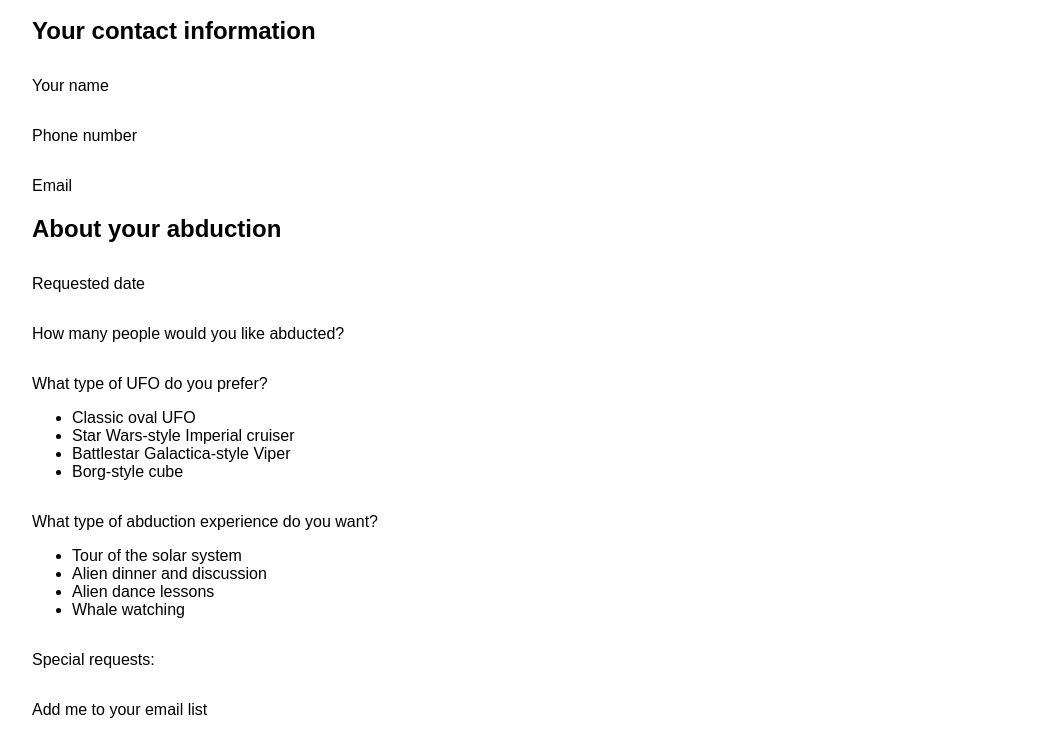
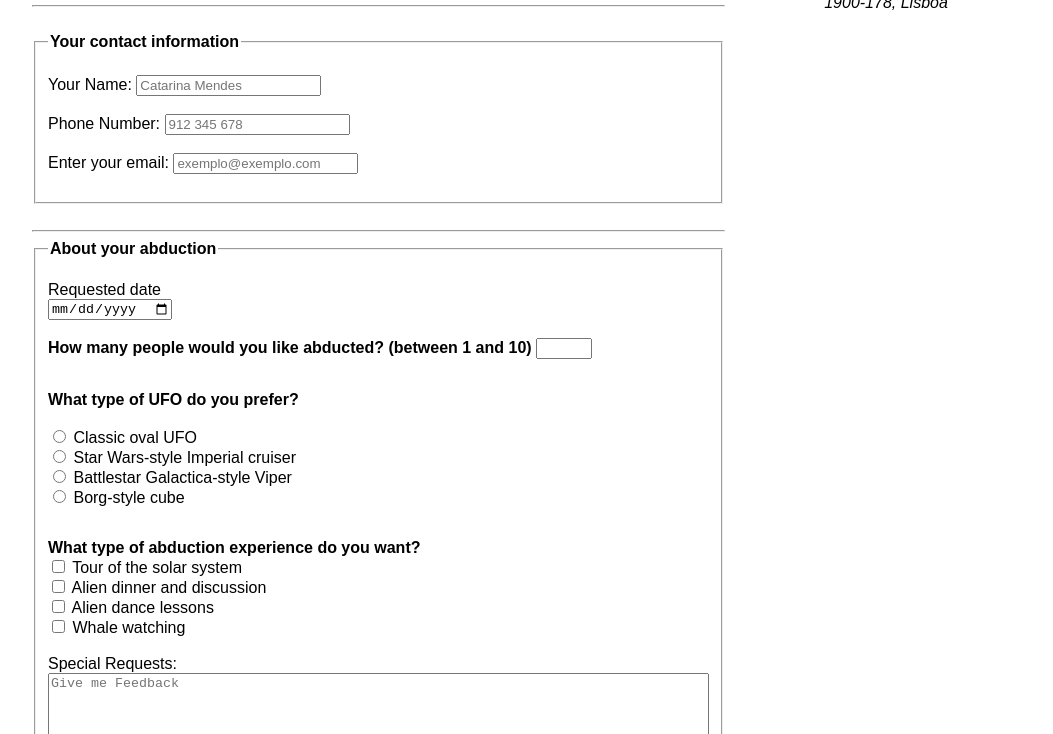
Before and after one commit to CatarinaFilipaMendes/html_2, a plain HTML site: page index.html in a window 1280 px wide. Shown: the part 135-869 px from the top of the page, without its empty margins (112-1165 px from the left). Drawn offline with Linux system fonts and the light colour scheme.

Commit message:
Alteracao1

```diff
--- a/index.html
+++ b/index.html
@@ -7,6 +7,7 @@
     <link href="css/style.css" rel="stylesheet" />
     <title>Alien Abduction Order Form</title>
   </head>
+
   <body>
     <div class="wrapper">
       <section>
@@ -15,30 +16,129 @@
           Fill out the form below to place an order for an alien abduction by
           one of our fine UFOs.
         </p>
-        <h2>Your contact information</h2>
-        <p>Your name</p>
-        <p>Phone number</p>
-        <p>Email</p>
+        <br />
+        <hr />
+        <br />
 
-        <h2>About your abduction</h2>
-        <p>Requested date</p>
-        <p>How many people would you like abducted?</p>
-        <p>What type of UFO do you prefer?</p>
-        <ul>
-          <li>Classic oval UFO</li>
-          <li>Star Wars-style Imperial cruiser</li>
-          <li>Battlestar Galactica-style Viper</li>
-          <li>Borg-style cube</li>
-        </ul>
-        <p>What type of abduction experience do you want?</p>
-        <ul>
-          <li>Tour of the solar system</li>
-          <li>Alien dinner and discussion</li>
-          <li>Alien dance lessons</li>
-          <li>Whale watching</li>
-        </ul>
-        <p>Special requests:</p>
-        <p>Add me to your email list</p>
+        <form>
+          <fieldset>
+            <legend><strong>Your contact information</strong></legend>
+            <br />
+            <label for="name">Your Name:</label>
+            <input
+              type="text"
+              id="name"
+              name="name"
+              placeholder="Catarina Mendes"
+              required
+            /><br /><br />
+            <label for="phone">Phone Number:</label>
+            <input
+              type="tel"
+              id="phone"
+              name="phone"
+              maxlength="9"
+              minlength="9"
+              placeholder="912 345 678"
+              required
+            /><br /><br />
+            <label for="Email">Enter your email:</label>
+            <input
+              type="email"
+              id="Email"
+              name="Email"
+              placeholder="exemplo@exemplo.com"
+              required
+            /><br /><br />
+          </fieldset>
+        </form>
+        <br />
+        <hr />
+        <form>
+          <fieldset>
+            <legend><strong>About your abduction</strong></legend>
+            <br />
+            <label for="date">Requested date</label><br />
+            <input type="date" id="date" name="date" required /><br />
+            <br />
+            <label for="quantity"
+              ><strong
+                >How many people would you like abducted? (between 1 and
+                10)</strong
+              ></label
+            >
+            <input
+              type="number"
+              id="quantity"
+              name="quantity"
+              min="1"
+              max="10"
+            />
+
+            <p><strong>What type of UFO do you prefer?</strong></p>
+            <br />
+
+            <input
+              type="radio"
+              id="classic_UFO"
+              name="fav_UFO"
+              value="classic_UFO"
+            />
+            <label for="CLASSIC">Classic oval UFO</label><br />
+            <input
+              type="radio"
+              id="StarWars"
+              name="fav_UFO"
+              value="STAR WARS"
+            />
+            <label for="STAR WARS">Star Wars-style Imperial cruiser</label
+            ><br />
+            <input
+              type="radio"
+              id="Battlestar"
+              name="fav_UFO"
+              value="BATTLESTAR"
+            />
+            <label for="BATTLESTAR">Battlestar Galactica-style Viper</label
+            ><br />
+            <input
+              type="radio"
+              id="Bor-style"
+              name="fav_UFO"
+              value="BORGSTYLE"
+            />
+            <label for="BORGSTYLE">Borg-style cube</label>
+
+            <p>
+              <strong>What type of abduction experience do you want?</strong>
+            </p>
+            <input type="checkbox" id="solar" name="solar" value="Opcao1" />
+            <label for="solar"> Tour of the solar system</label><br />
+            <input type="checkbox" id="dinner" name="dinner" value="Opcao2" />
+            <label for="dinner">Alien dinner and discussion</label><br />
+            <input type="checkbox" id="dance" name="dance" value="Opcao3" />
+            <label for="dance">Alien dance lessons</label><br />
+            <input type="checkbox" id="whale" name="whale" value="Opcao4" />
+            <label for="whale">Whale watching</label><br />
+            <br />
+            <label>Special Requests:</label>
+            <br />
+            <textarea
+              rows="10"
+              cols="80"
+              name="rcomment"
+              placeholder="Give me Feedback"
+            ></textarea>
+            <br /><br />
+            <input type="submit" />
+          </fieldset>
+        </form>
+        <br />
+        <button
+          onclick="https://www.w3schools.com/tags/tryit.asp?filename=tryhtml5_input_type_date';"
+        >
+          Add me to your Email List
+        </button>
       </section>
       <aside>
         <h3>Our Location</h3>
```
